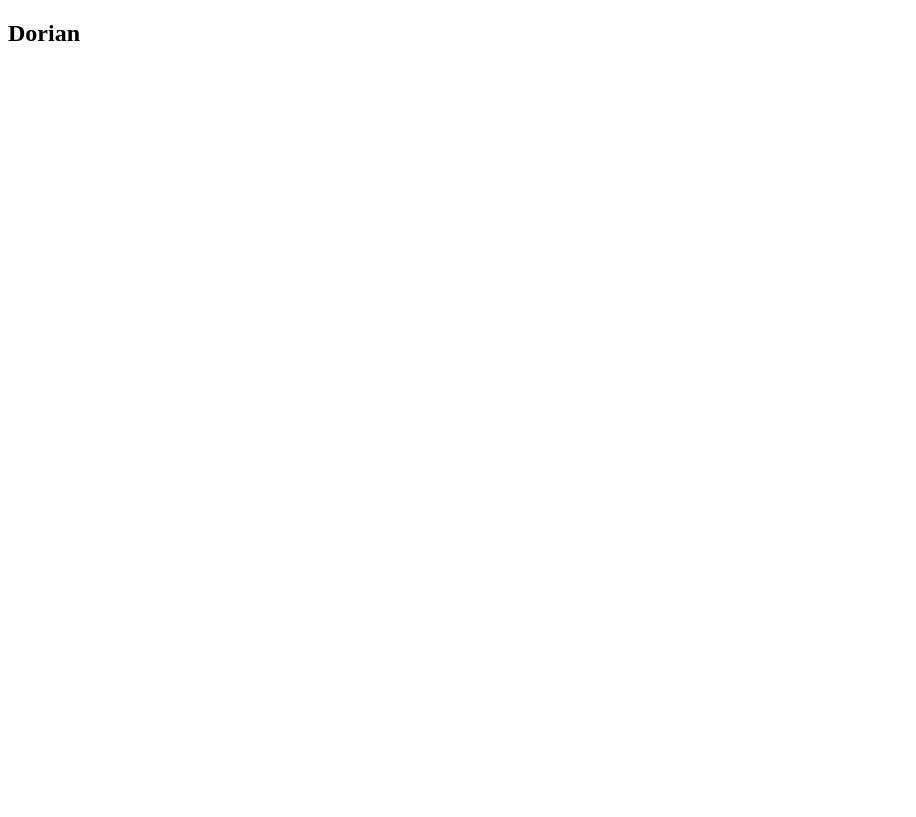
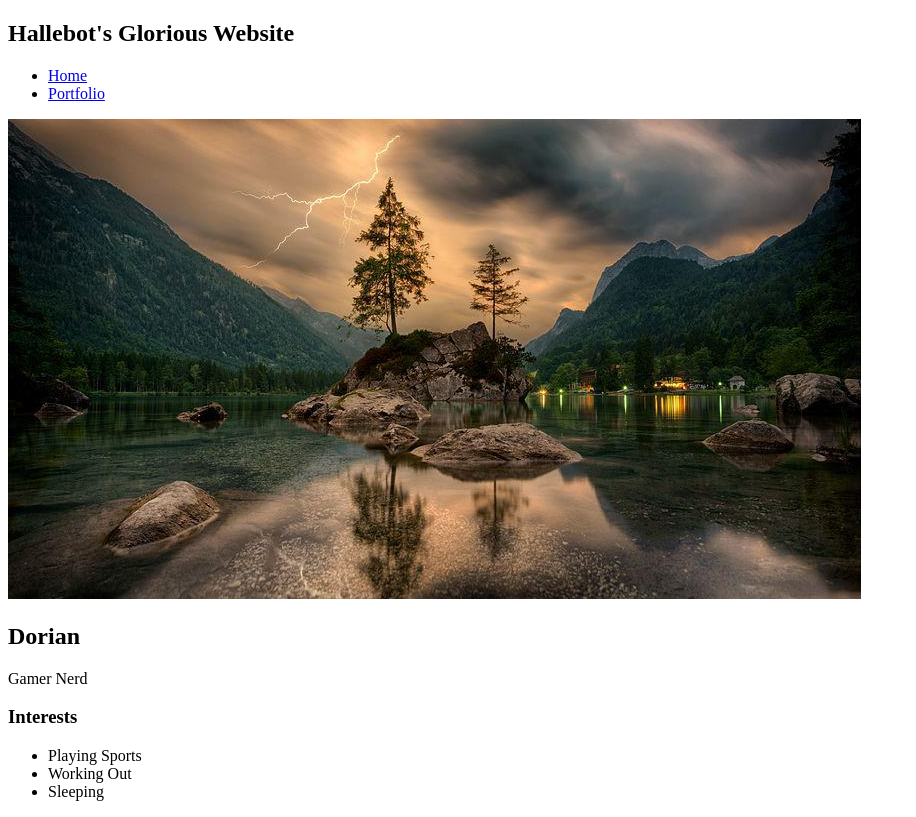
Before and after one commit to playzo101/playzo101.github.io, a plain HTML site: page index.html in a window 1280 px wide. Shown: the whole page, without its empty margins (0-916 px from the left). Drawn offline with Linux system fonts and the light colour scheme.

Commit message:
worked on home page

```diff
--- a/index.html
+++ b/index.html
@@ -1,5 +1,6 @@
 <!DOCTYPE HTML>
 <html>
+
 <head>
     <title>Dorian's Drawing Experts</title>
 </head>
@@ -7,24 +8,40 @@
 <body>
     <div>
         <nav>
-
+            <h1>Hallebot's Glorious Website</h1>
+            <ul>
+                <li>
+                  <a href="index.html"> Home </a>
+                </li>
+                <li>
+                  <a href="portfolio.html"> Portfolio </a>
+                </li>
+            </ul>
         </nav>
 
         <main>
 
             <!-- side bar -->
             <div>
-
+                <img src="lake.jpg"
             </div>
 
             <!-- Content -->
             <div>
                 <h2> Dorian </h2>
-                    <p></p>
+                <p> Gamer Nerd </p>
                 <!-- Interests section -->
+                <div>
+                    <h3>Interests</h3>
+                    <ul>
+                        <li>Playing Sports</li>
+                        <li>Working Out</li>
+                        <li>Sleeping</li>
+                    </ul>
                 </div>
-
+            </div>
         </main>
     </div>
 </body>
+
 </html>
```
Also changed, not shown: lake.jpg (added). Lines whose indentation alone changed are shown as unchanged.
